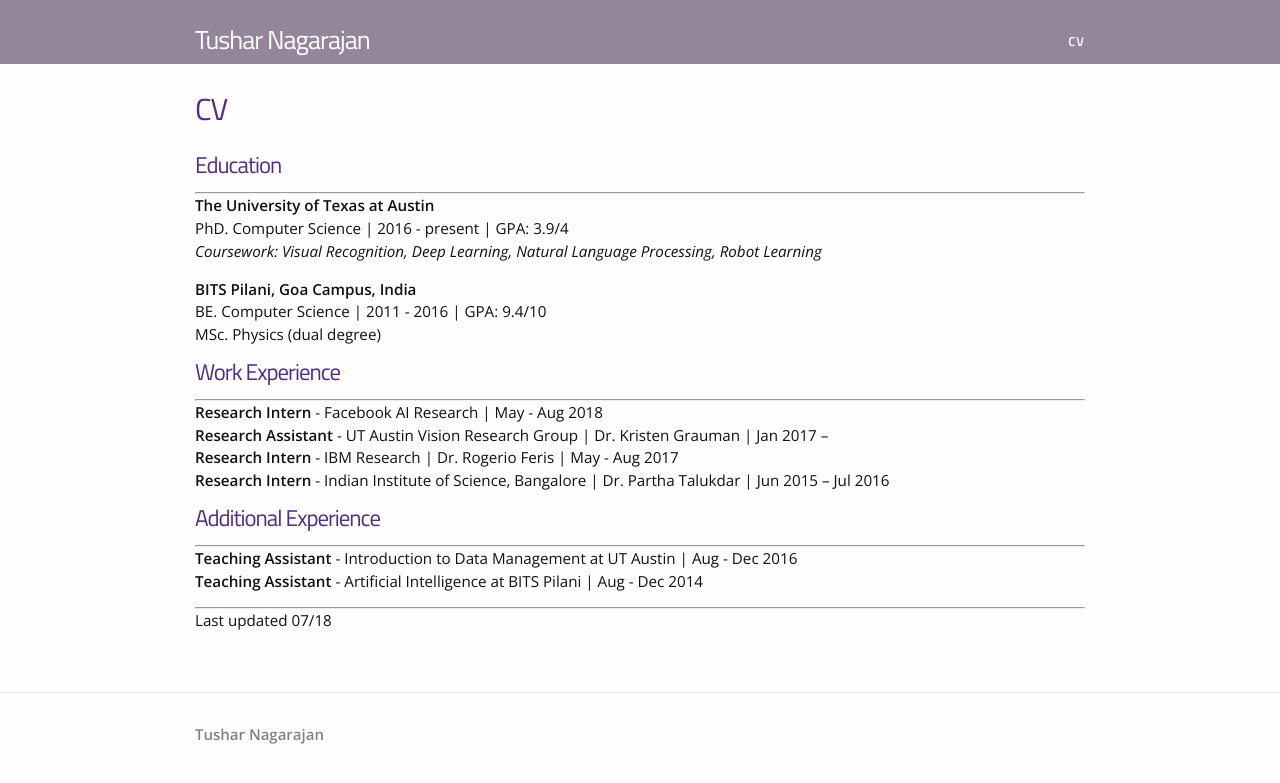
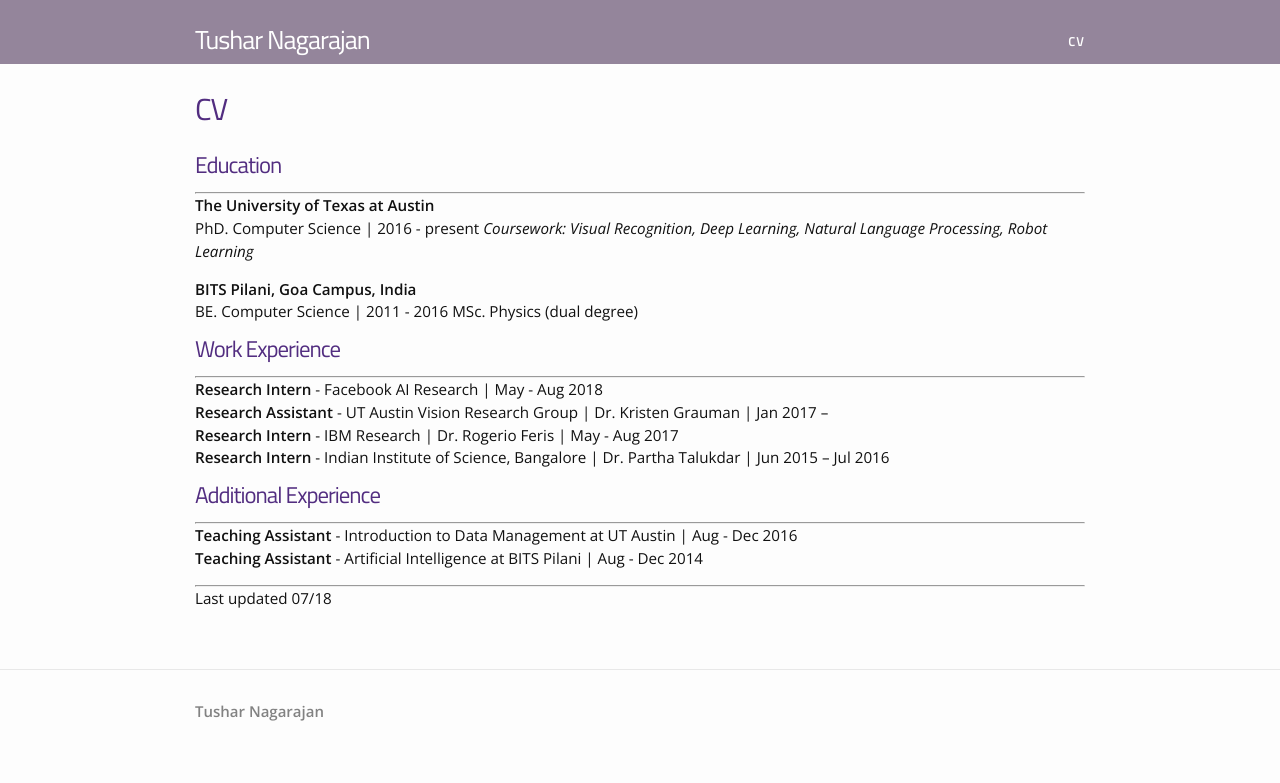
Before and after one commit to takihasan/takihasan.github.io, a Jekyll site: the page built from pages/cv.md, in a window 1280 px wide. Shown: the top 783 px of the page. Built offline with Jekyll 4.4.1, drawn with Linux system fonts in a browser that asks for light colours; nearby versions of some CDN libraries; a style sheet for code colours, icons or effects is not loaded.

Commit message:
removed GPA

```diff
--- a/pages/cv.md
+++ b/pages/cv.md
@@ -7,12 +7,12 @@
 # Education
 ---
 **The University of Texas at Austin**
-PhD. Computer Science | 2016 - present | GPA: 3.9/4
+PhD. Computer Science | 2016 - present
 *Coursework: Visual Recognition, Deep Learning, Natural Language Processing, Robot Learning*
 
 
 **BITS Pilani, Goa Campus, India**
-BE. Computer Science | 2011 - 2016 | GPA: 9.4/10
+BE. Computer Science | 2011 - 2016
 MSc. Physics (dual degree)
 
 
```
